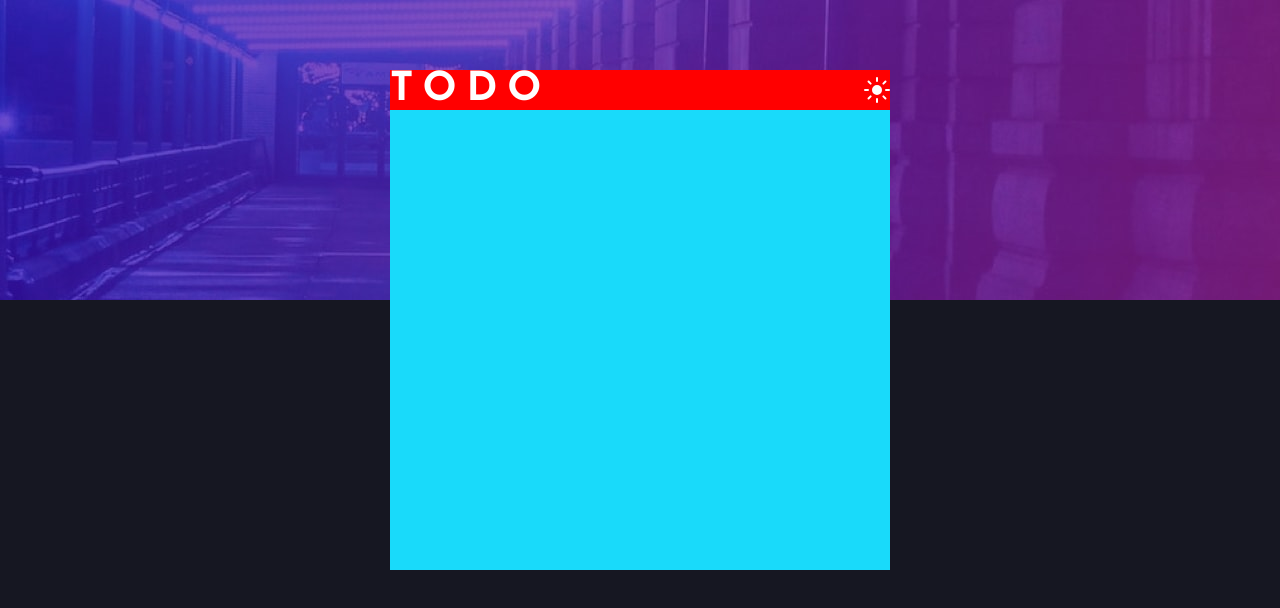
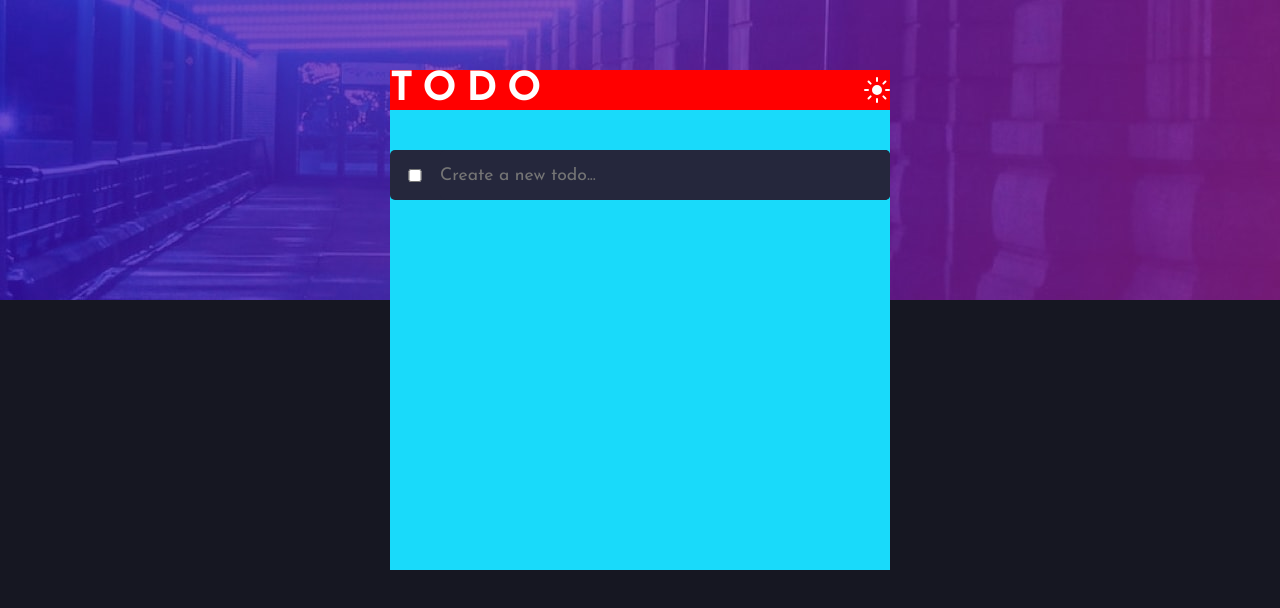
Before and after one commit to winal-28/frontendmentor-todo-app, a React (Create React App) app: page / in a window 1280 px wide. Shown: the top 608 px of the page. Built offline with nearby package versions, Linux system fonts and the light colour scheme.

Commit message:
declared style variables, will move to separate file later, also did other shit, I forgot what I did lmao

```diff
--- a/src/App.tsx
+++ b/src/App.tsx
@@ -2,7 +2,7 @@ import React from 'react';
 import './styles/style.css'
 import { TodoContainer } from './components/TodoContainer';
 
-function App() {
+const App: React.FC = () => {
   return (
     <div className="App">
       <TodoContainer />
--- /dev/null
+++ b/src/components/AddTodoForm.tsx
@@ -0,0 +1,8 @@
+export const AddTodoForm = () => {
+    return (
+        <form className='addTodo'>
+            <input type="checkbox" className="submit"/>
+            <input type="text" placeholder="Create a new todo..." className="todoInput"/>
+        </form>
+    )
+}
--- a/src/components/TodoContainer.tsx
+++ b/src/components/TodoContainer.tsx
@@ -1,9 +1,11 @@
 import { TodoHeader } from './TodoHeader';
+import { AddTodoForm } from './AddTodoForm';
 
 export const TodoContainer = () => {
     return (
         <div className='todoContainer'>
             <TodoHeader />
+            <AddTodoForm />
         </div>
     )
 };
--- a/src/styles/style.css
+++ b/src/styles/style.css
@@ -39,7 +39,7 @@ body {
           flex-direction: column;
 }
 
-.todoContainer .todoHeader {
+.todoHeader {
   display: -webkit-box;
   display: -ms-flexbox;
   display: flex;
@@ -55,8 +55,38 @@ body {
           justify-content: space-between;
 }
 
-.todoContainer .todoHeader .title {
+.todoHeader .title {
   letter-spacing: 10px;
   font-size: 2.5rem;
 }
+
+.addTodo {
+  width: 100%;
+  background: #25273c;
+  height: 10%;
+  margin-bottom: 8%;
+  display: -webkit-box;
+  display: -ms-flexbox;
+  display: flex;
+  -webkit-box-align: center;
+      -ms-flex-align: center;
+          align-items: center;
+  border-radius: 5px;
+}
+
+.addTodo .submit {
+  width: 10%;
+}
+
+.addTodo .todoInput {
+  height: 100%;
+  width: 90%;
+  background: #25273c;
+  border: none;
+  outline: none;
+  border-radius: 5px;
+  color: whitesmoke;
+  font-weight: 200;
+  font-size: 1.1rem;
+}
 /*# sourceMappingURL=style.css.map */
--- a/src/styles/style.scss
+++ b/src/styles/style.scss
@@ -1,4 +1,29 @@
 @import url("https://fonts.googleapis.com/css2?family=Josefin+Sans:wght@400;700&display=swap");
+
+// measurements
+$borderRadius: 5px;
+
+// primary colors
+
+$brightBlue: hsl(220, 98%, 61%);
+$checkBackground: linear-gradient hsl(192, 100%, 67%) to hsl(280, 87%, 65%);
+
+// dark theme
+$VeryDarkBlue: hsl(235, 36%, 58%);
+$VeryDarkDesaturatedBlue: hsl(235, 24%, 19%);
+$LightGrayishBlue: hsl(234, 39%, 85%);
+$LightGrayishBlueHover: hsl(236, 33%, 92%);
+$DarkGrayishBlue: hsl(234, 11%, 52%);
+$VeryDarkGrayisBlue: hsl(233, 14%, 35%);
+$VeryDarkGrayishBlue: hsl(237, 14%, 26%);
+
+// light theme
+
+$VeryLightGray: hsl(0, 0%, 98%);
+$VeryLightGrayishBlue: hsl(236, 33%, 92%);
+$LightGrayishBlue: hsl(233, 11%, 84%);
+$DarkGrayishBlue: hsl(236, 9%, 61%);
+$VeryDarkGrayishBlue: hsl(235, 19%, 35%);
 
 * {
   padding: 0;
@@ -25,6 +50,8 @@ body {
   margin: 70px auto;
   display: flex;
   flex-direction: column;
+}
+
 .todoHeader {
   display: flex;
   width: 100%;
@@ -38,4 +65,27 @@ body {
     font-size: 2.5rem;
   }
 }
+
+.addTodo {
+  width: 100%;
+  background: hsl(235, 24%, 19%);
+  height: 10%;
+  margin-bottom: 8%;
+  display: flex;
+  align-items: center;
+  border-radius: $borderRadius;
+  .submit {
+    width: 10%;
   }
+  .todoInput {
+    height: 100%;
+    width: 90%;
+    background: hsl(235, 24%, 19%);
+    border: none;
+    outline: none;
+    border-radius: $borderRadius;
+    color: whitesmoke;
+    font-weight: 200;
+    font-size: 1.1rem;
+  }
+}
```
Also changed, not shown: 1 other file (tests, documents, lock files or other folders). Lines whose indentation alone changed are shown as unchanged.
